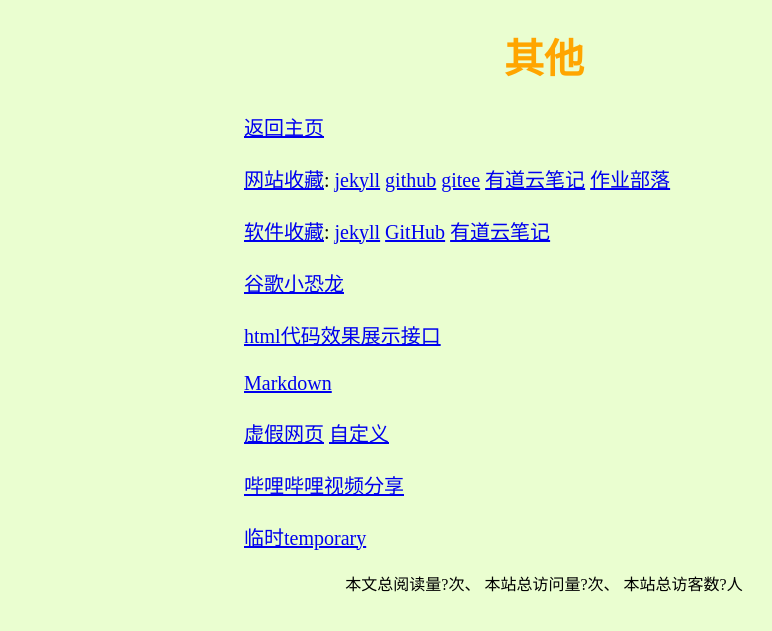
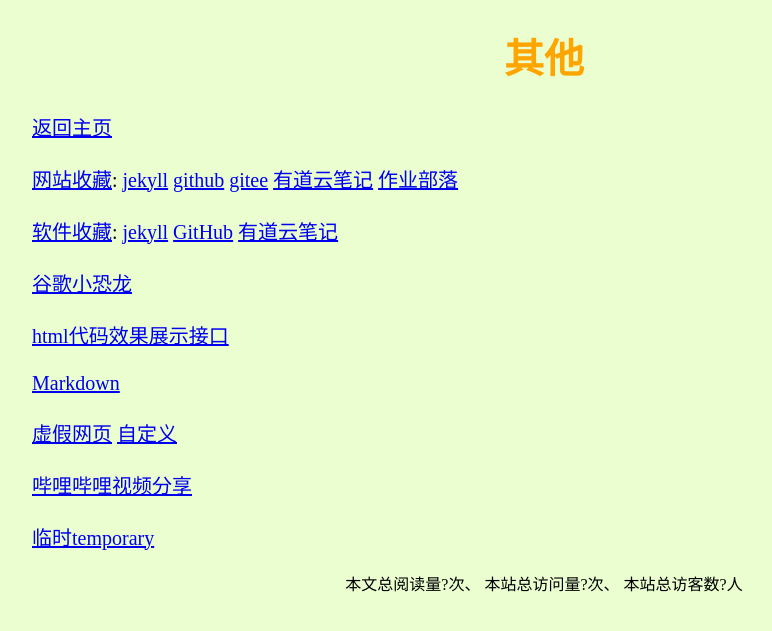
Before and after one commit to xkk1/xkk1.github.io, a Jekyll site: the page other/index.html, which Jekyll copies as it is, in a window 1280 px wide. Shown: the top 631 px of the page, without its empty margins (96-868 px from the left). Built offline with Jekyll 4.4.1, drawn with Linux system fonts in a browser that asks for light colours; comment, search, counter and statistics services are not loaded.

Commit message:
Add main div in other

```diff
--- a/other/index.html
+++ b/other/index.html
@@ -8,7 +8,7 @@
 <link rel="stylesheet" type="text/css" href="https://xkk1.github.io/main.css" />
 </head>
 <body>
-<main style="margin:0 auto;max-width: 600px;">
+<div id="main">
 <h1 class="xkk_h1" onclick="javascript:display('secret');">其他</h1>
 <div id="secret" style="display:none">
     <input type="password" id="password" name="password" placeholder="请输入密码" value="" />
@@ -52,7 +52,7 @@
     <br><br>
     </p>
 </div>
-</main>
+</div>
 
 <script type="text/javascript">
 document.getElementById("adult").href="https://xkk1.github.io/R"+"18/";
```
